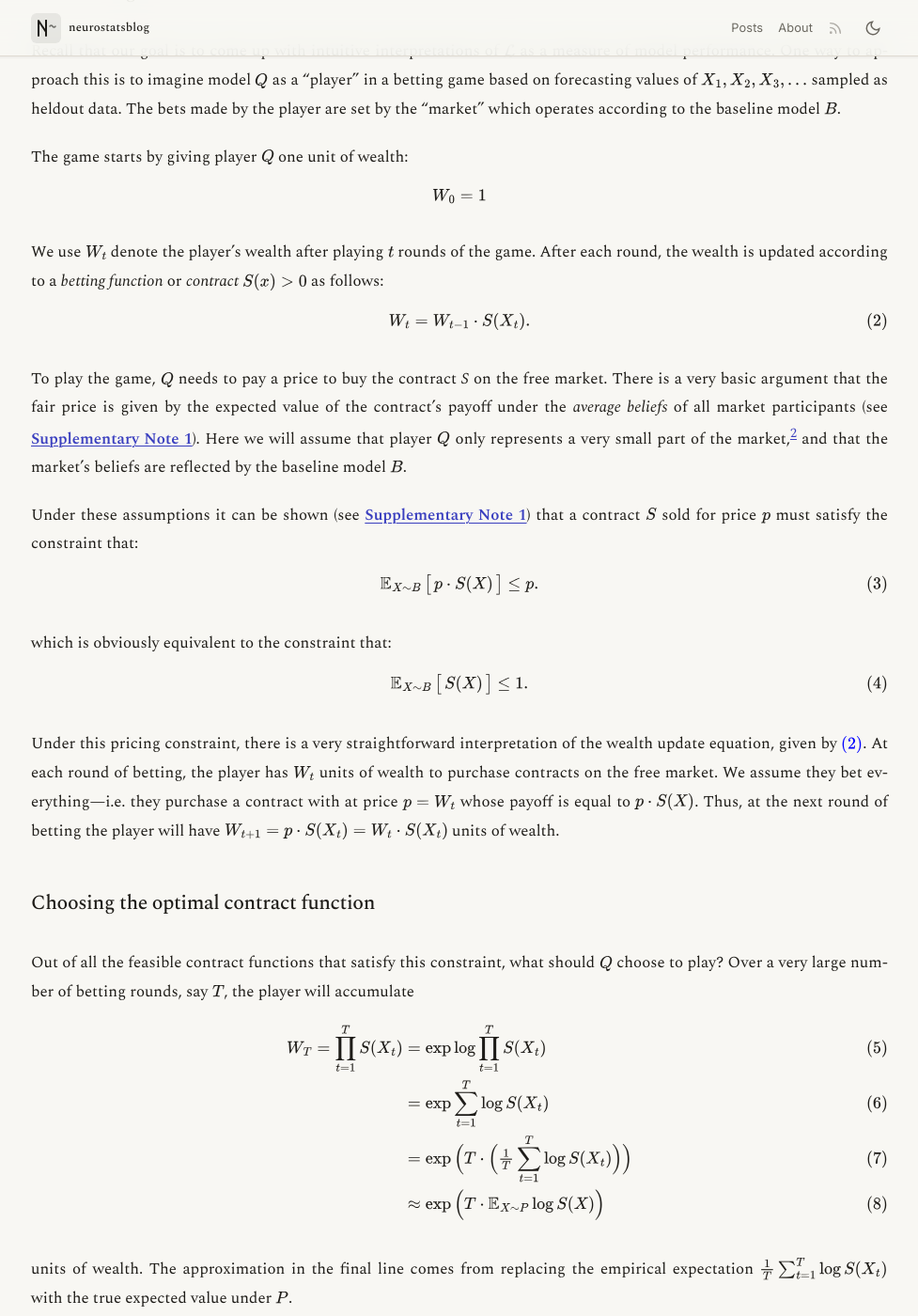
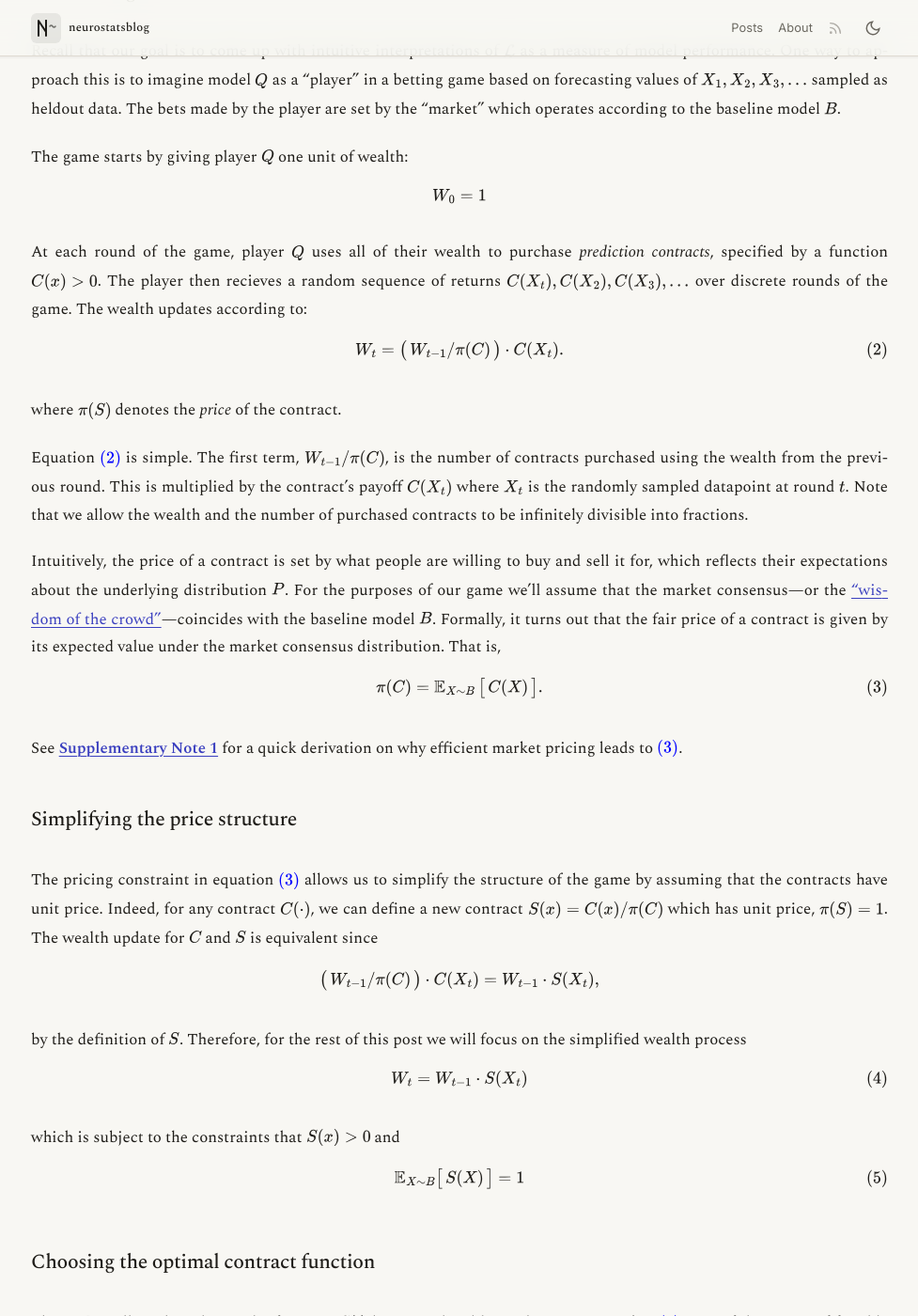
Before and after one commit to neurostatsblog/neurostatsblog.github.io, a Jekyll site: the page built from _posts/2026-05-13-model-comparison-by-betting.md, in a window 1280 px wide and 1400 px high, scrolled down 1604 px. Shown: the whole window at 94% size, without its empty margins (151-1128 px from the left). Built offline with Jekyll 4.4.1, drawn with Linux system fonts in a browser that asks for light colours; some of the changed text lies outside the part shown.

Commit message:
update draft

```diff
--- a/_posts/2026-05-13-model-comparison-by-betting.md
+++ b/_posts/2026-05-13-model-comparison-by-betting.md
@@ -70,44 +70,69 @@ $$
 W_0 = 1
 $$
 
-We use $W_t$ denote the player's wealth after playing $t$ rounds of the game.
-After each round, the wealth is updated according to a *betting function* or *contract* $S(x) > 0$ as follows:
+At each round of the game, player $Q$ uses all of their wealth to purchase *prediction contracts*, specified by a function $C(x) > 0$.
+The player then recieves a random sequence of returns $C(X_t), C(X_2), C(X_3), \dots$ over discrete rounds of the game.
+The wealth updates according to:
 
 $$
 \begin{align}
-W_t &= W_{t-1} \cdot S( X_{t} ) . \label{eq:wealth-process}
+W_t &= \big ( \, W_{t-1} / \pi(C) \, \big ) \cdot C( X_{t} ) . \label{eq:wealth-process-verbose}
 \end{align}
 $$
 
-To play the game, $Q$ needs to pay a price to buy the contract *S* on the free market.
-There is a very basic argument that the fair price is given by the expected value of the contract's payoff under the *average beliefs* of all market participants (see [**Supplementary Note 1**](#supplementary-note-1)).
-Here we will assume that player $Q$ only represents a very small part of the market,[^q-small] and that the market's beliefs are reflected by the baseline model $B$.
+where $\pi(S)$ denotes the *price* of the contract.
 
-Under these assumptions it can be shown (see [**Supplementary Note 1**](#supplementary-note-1)) that a contract $S$ sold for price $p$ must satisfy the constraint that:
+Equation \eqref{eq:wealth-process-verbose} is simple.
+The first term, $W_{t-1} / \pi(C)$, is the number of contracts purchased using the wealth from the previous round.
+This is multiplied by the contract's payoff $C(X_t)$ where $X_t$ is the randomly sampled datapoint at round $t$.
+Note that we allow the wealth and the number of purchased contracts to be infinitely divisible into fractions.
+
+Intuitively, the price of a contract is set by what people are willing to buy and sell it for, which reflects their expectations about the underlying distribution $P$.
+For the purposes of our game we'll assume that the market consensus---or the ["wisdom of the crowd"](https://en.wikipedia.org/wiki/Wisdom_of_the_crowd)---coincides with the baseline model $B$.
+Formally, it turns out that the fair price of a contract is given by its expected value under the market consensus distribution.
+That is,
 
 $$
 \begin{equation}
-\mathbb{E}_{X \sim B} \, \big [ \, p \cdot S(X) \, \big ] \leq p . \label{eq:pricing-constraint-verbose}
+\pi(C) = \mathbb{E}_{X \sim B} \, \big [ \,  C(X) \, \big ] . \label{eq:general-pricing-constraint}
 \end{equation}
 $$
 
-which is obviously equivalent to the constraint that:
+See [**Supplementary Note 1**](#supplementary-note-1) for a quick derivation on why efficient market pricing leads to \eqref{eq:general-pricing-constraint}.
+
+## Simplifying the price structure
+
+The pricing constraint in equation \eqref{eq:general-pricing-constraint} allows us to simplify the structure of the game by assuming that the contracts have unit price.
+Indeed, for any contract $C(\cdot)$, we can define a new contract $S(x) = C(x)/\pi(C)$ which has unit price, $\pi(S) = 1$.
+The wealth update for $C$ and $S$ is equivalent since
 
 $$
-\begin{equation}
-\mathbb{E}_{X \sim B} \, \big [ \, S(X) \, \big ] \leq 1 . \label{eq:pricing-constraint}
-\end{equation}
+\big ( \, W_{t-1} / \pi(C) \, \big ) \cdot C( X_{t} ) = W_{t-1} \cdot S(X_t),
 $$
 
-Under this pricing constraint, there is a very straightforward interpretation of the wealth update equation, given by \eqref{eq:wealth-process}.
-At each round of betting, the player has $W_t$ units of wealth to purchase contracts on the free market.
-We assume they bet everything---i.e. they purchase a contract with at price $p = W_t$ whose payoff is equal to $p \cdot S(X)$.
-Thus, at the next round of betting the player will have $W_{t+1} = p \cdot S(X_t) = W_t \cdot S(X_t)$ units of wealth.
+by the definition of $S$.
+Therefore, for the rest of this post we will focus on the simplified wealth process
+
+$$
+\begin{align}
+W_t &=  W_{t-1} \cdot S( X_{t} ) \label{eq:wealth-process}
+\end{align}
+$$
+
+which is subject to the constraints that $S(x) > 0$ and
+
+$$
+\begin{align}
+\mathbb{E}_{X \sim B} \big [ \, S(X) \, \big ] = 1 \label{eq:unit-price-constraint}
+\end{align}
+$$
 
 ## Choosing the optimal contract function
 
-Out of all the feasible contract functions that satisfy this constraint, what should $Q$ choose to play?
-Over a very large number of betting rounds, say $T$, the player will accumulate
+Player $Q$ is allowed to choose the function $S(\cdot)$ however they like, so long as it satisfies \eqref{eq:unit-price-constraint}.
+Out of this space of feasible contracts, which one should $Q$ choose to play?
+
+After $T$ rounds of betting according to equation \eqref{eq:wealth-process}, the player will accumulate
 
 $$
 \begin{align}
@@ -123,10 +148,20 @@ $$
 units of wealth.
 The approximation in the final line comes from replacing the empirical expectation $\tfrac{1}{T} \sum_{t=1}^T \log S(X_t)$ with the true expected value under $P$.
 
-Since the player believes that $P = Q$, they anticipate to maximize their exponential rate of wealth growth under \eqref{eq:q-wealth-growth} by choosing $S(\cdot)$ in order to
+Since the player believes that $P = Q$, they anticipate that their wealth can grow exponentially over time according to:
 
 $$
-\text{maximize} ~~ \mathbb{E}_{X \sim Q} \log S(X) \quad \text{subject to} ~ \eqref{eq:pricing-constraint}.
+\begin{equation}
+W_T \approx \exp \Big ( T \cdot \mathbb{E}_{X \sim Q} \log S(X) \Big )
+\end{equation}
+$$
+
+To maximize their rate of wealth growth, a reasonable strategy is to choose $S(\cdot)$ in order to
+
+$$
+\begin{align}
+\text{maximize} ~~ \mathbb{E}_{X \sim Q} \log S(X) \quad \text{subject to } \eqref{eq:unit-price-constraint}
+\end{align}
 \label{eq:kelly-criterion}
 $$
 
@@ -225,25 +260,38 @@ Textbook Ramdas and Wang (2025). ["Hypothesis Testing With E-Values."](https://w
 
 ## Supplementary Note 1
 
-Here we sketch how the market price constraint \eqref{eq:pricing-constraint} arises in more detail.
+Here we sketch how the market price constraint \eqref{eq:general-pricing-constraint} arises in more detail.
 For simplicity, let's consider a case where the random outcomes $X \sim P$ take on one of $n$ discrete values.
 That is, $X \in \\{1, \dots, n\\}$ almost surely.
 The same argument can be extended to continuous-valued random variables with sufficient care.
 
-By assuming there are only $n$ discrete outcomes, then we can express any potential contract function $S(\cdot)$ as a linear combination of elementary basis functions:
+By assuming there are only $n$ discrete outcomes, then we can express any potential contract function $S(\cdot)$ as a finite linear combination of elementary basis functions:
 
 $$
-S(X) = u_1 \delta_1(X) + \dots + u_n \delta_n(X)
+\begin{equation}
+S(x) = \sum_{i=1}^n r_i \delta_i(x)
+\label{eq:contract-decomposition}
+\end{equation}
 $$
 
-where $u_1, \dots, u_n$ are scalar coefficients and
+where $r_1, \dots, r_n$ are scalar coefficients denoting the return of outcome $x = i$,
+
+$$
+\begin{equation}
+r_i = S(i) ~,
+\end{equation}
+$$
+
+and $\delta_1, \dots, \delta_n$ are contracts that pays off one unit of wealth if the outcome is $x = i$,
 
 $$
 \delta_i(x) = \begin{cases}
 1 & x = i \\
 0 & x \neq i
-\end{cases}.
+\end{cases} ~ .
 $$
+
+
 
 Let $\pi(S)$ denote the price of a contract function $S$.
 Our goal will be to show that:
@@ -254,9 +302,52 @@ $$
 
 for an appropriate choice of distribution $B$.
 We will show that this is true if the market is organized such that no player can recieve "free money" without taking any risk (in other words, there are no [arbitrage](https://en.wikipedia.org/wiki/Arbitrage) opportunities).
+We assume that any player can either buy or sell contracts, and that [fractional contracts](https://en.wikipedia.org/wiki/Fractional_ownership) are supported in the market (e.g. by sharing contracts with other players).
 
-**The pricing function $\pi$ must be linear.** For any scalar $c$ we have we must have $\pi(c \cdot S) = c \pi(S)$. Otherwise,
 
+**Observation 1 -- The pricing function $\pi$ must be linear.** For any scalar $c>0$ we have we must have $\pi(c \cdot S) = c \pi(S)$.
+If $\pi(c \cdot S) > c \cdot \pi(S)$ a player would get free money by selling the contract $c \cdot S$ and simultaneously buying $c$ contracts of $S$.
+For any outcome $X \sim P$, the player neither gains nor losses any wealth and they pocket $\pi(c \cdot S) - c \cdot \pi(S) > 0$ units of wealth.
+Conversely, if $\pi(c \cdot S) < c \cdot \pi(S)$ a player would get free money by buying the contract $c \cdot S$ and simultaneously selling $c$ contracts of $S$.
+Thus, we must have that $\pi(c \cdot S) = c \cdot \pi(S)$.
+
+Next, for any two contracts $S_1$ and $S_2$ we must have that $\pi(S_1 + S_2) = \pi(S_1) + \pi(S_2)$.
+The argument is quite similar to above.
+If $\pi(S_1 + S_2) > \pi(S_1) + \pi(S_2)$ then a player would get free money by selling the contract $S_3(x) = S_1(x) + S_2(x)$ and simultaneously buying $S_1$ and $S_2$.
+Since $S_1(x) + S_2(x) - S_3(x) = 0$ for all $x$, the play  neither gains nor losses any wealth based on the random outcome and they pocket $\pi(S_3) - \pi(S_1 + S_2) > 0$ units of wealth.
+Conversely, if $\pi(S_1 + S_2) < \pi(S_1) + \pi(S_2)$ then run the same trade in reverse to get free money.
+
+Taken together, we conclude that pricing must be linear.
+Applying this to \eqref{eq:contract-decomposition} we can conclude that the price of any contract can be written down as:
+
+$$
+\begin{equation}
+\pi(S) = \sum_{i=1}^n r_i \pi(\delta_i)
+\label{eq:contract-price-decomposition}
+\end{equation}
+$$
+
+Thus, we can determine the price of any contract by determing the prices of the elementary basis contracts $\delta_1, \dots, \delta_n$.
+
+**Observation 2 -- the prices $\pi(\delta_1), \dots, \pi(\delta_n)$ are nonnegative and sum to one.**
+First we prove nonnegativity.
+The random payout for each contract, $\delta_i(X)$ for $X \sim P$, is greater than or equal to zero almost surely.
+Thus, the price of each contract must be nonnegative---if it were negative, it would imply that the player is *paid* to accept a contract that never results in a loss (i.e. recieve free money).
+
+Next we prove the normalization condition that $\sum_i \pi(\delta_i) = 1$.
+Note that we can construct a contract with constant payoff $S(X) = 1$, almost surely, by setting $r_1 = r_2 = \dots = r_n = 1$ in equation \eqref{eq:contract-decomposition}.
+If the price of this contract were less than one, a player would get free money by purchasing it.
+Likewise, if the price were greater than one, a player would get free money by selling it.
+
+**Putting it together.** From observation 2, it is clear that the prices $\pi(\delta_1), \dots, \pi(\delta_n)$ define a probability measure over outcomes $x \in \{ 1, \dots, n \}$.
+Call this probability measure $B$.
+Then, recalling that $r_i = S(i)$ denotes the return of outcome $x = i$ under the contract, we deduce from equation \eqref{eq:contract-price-decomposition}:
+
+$$
+\pi(S) = \sum_{i=1}^n r_i \pi(\delta_i) = \mathbb{E}_{X \sim B}  \left [ S(X) \right ]
+$$
+
+confirming our claim that the price of a contract is given by the expected payoff of the contract under an appropriate distribution $B$.
 
 ## Supplementary Note 2
 
--- a/assets/css/main.css
+++ b/assets/css/main.css
@@ -542,6 +542,7 @@ button { cursor: pointer; background: none; border: none; }
   padding-top: var(--space-6);
   border-top: 1px solid var(--color-code-border);
 }
+.post-body > .supplementary-notes > * + * { margin-top: var(--space-5); }
 
 .post-body > * + * { margin-top: var(--space-5); }
 
--- a/docker-compose.yml
+++ b/docker-compose.yml
@@ -11,6 +11,7 @@ services:
 
   pdf:
     image: pandoc/extra:3.1
+    platform: linux/amd64
     entrypoint: ["/bin/sh", "-c"]
     working_dir: /data
     volumes:
```
Also changed, not shown: 2 other files.
